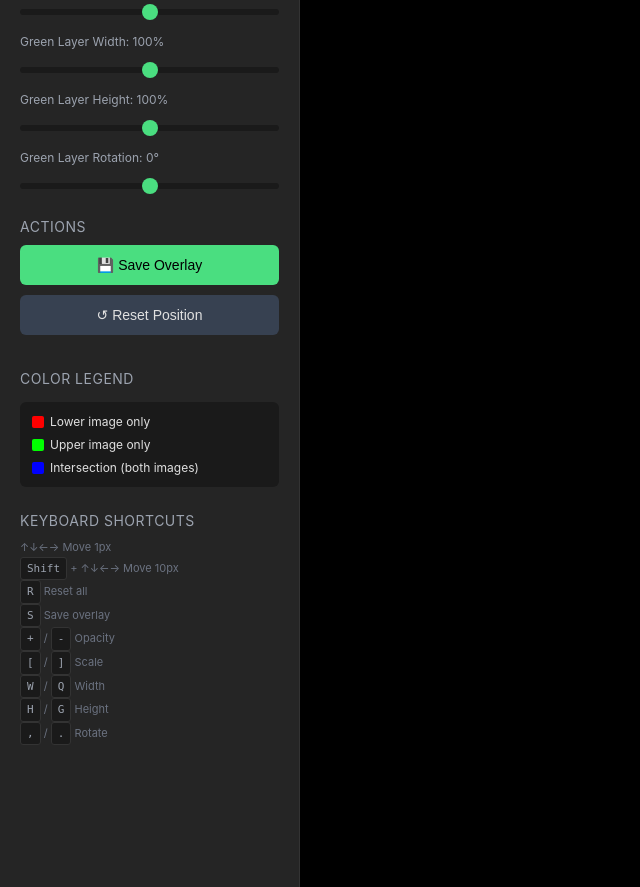
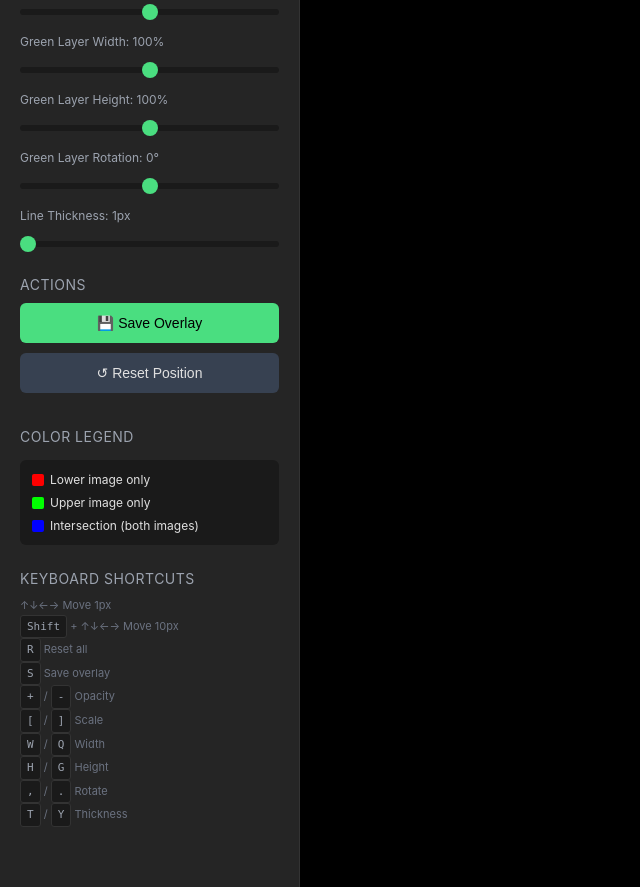
Before and after one commit to vishantsavaliya/ArchiDiff, a Flask app: page / in a window 1280 px wide. Shown: the part 294-1181 px from the top of the page, without its empty margins (0-640 px from the left). Run offline with Flask 3, Linux system fonts and the light colour scheme; parts of the project's set-up code (start-up, migrations or seed data) failed here and were passed over.

Commit message:
Add line thickness control to interactive overlay tool
- Added thickness parameter (1-10px) to OverlayState
- Morphological dilation to make lines thicker for better visibility
- New slider control for line thickness in UI
- Keyboard shortcuts: T (decrease) / Y (increase) thickness
- Reset includes thickness parameter
- Applied to both red and green layers for consistent thickness

```diff
--- a/backend/interactive_overlay.py
+++ b/backend/interactive_overlay.py
@@ -29,6 +29,7 @@ class OverlayState:
         self.scale_x = 1.0  # Width scale
         self.scale_y = 1.0  # Height scale
         self.rotation = 0.0  # Rotation angle in degrees
+        self.thickness = 1  # Line thickness (1-10px)
         self.image1_path = None
         self.image2_path = None
 
@@ -80,6 +81,12 @@ def create_overlay():
     # Invert grayscale: white background (255) becomes black (0), dark lines become bright
     gray1_inv = 255 - gray1
     gray2_inv = 255 - gray2
+
+    # Apply thickness/dilation to make lines thicker if needed
+    if state.thickness > 1:
+        kernel = np.ones((state.thickness, state.thickness), np.uint8)
+        gray1_inv = cv2.dilate(gray1_inv, kernel, iterations=1)
+        gray2_inv = cv2.dilate(gray2_inv, kernel, iterations=1)
 
     # Upper image -> Green channel (with rotation, scale, and offset)
     # Apply transformations: scale (width/height) and rotate
@@ -171,6 +178,7 @@ def get_image():
         'scale_x': state.scale_x,
         'scale_y': state.scale_y,
         'rotation': state.rotation,
+        'thickness': state.thickness,
         'width': state.img1.shape[1],
         'height': state.img1.shape[0]
     })
@@ -221,6 +229,14 @@ def set_rotation():
     state.rotation = float(data.get('rotation', 0.0))
     return jsonify({'success': True})
 
+@app.route('/set_thickness', methods=['POST'])
+def set_thickness():
+    """Update line thickness"""
+    data = request.json
+    thickness = int(data.get('thickness', 1))
+    state.thickness = max(1, min(10, thickness))
+    return jsonify({'success': True})
+
 @app.route('/reset', methods=['POST'])
 def reset():
     """Reset offset to 0,0"""
@@ -231,6 +247,7 @@ def reset():
     state.scale_x = 1.0
     state.scale_y = 1.0
     state.rotation = 0.0
+    state.thickness = 1
     return jsonify({'success': True})
 
 @app.route('/save', methods=['POST'])
--- a/backend/templates/interactive_overlay.html
+++ b/backend/templates/interactive_overlay.html
@@ -275,6 +275,13 @@
                     </label>
                     <input type="range" id="rotation-slider" min="-180" max="180" value="0">
                 </div>
+
+                <div class="control-group">
+                    <label class="control-label">
+                        Line Thickness: <span id="thickness-value">1</span>px
+                    </label>
+                    <input type="range" id="thickness-slider" min="1" max="10" value="1" step="1">
+                </div>
             </div>
 
             <div class="section">
@@ -313,6 +320,7 @@
                     <div><kbd>W</kbd> / <kbd>Q</kbd> Width</div>
                     <div><kbd>H</kbd> / <kbd>G</kbd> Height</div>
                     <div><kbd>,</kbd> / <kbd>.</kbd> Rotate</div>
+                    <div><kbd>T</kbd> / <kbd>Y</kbd> Thickness</div>
                 </div>
             </div>
         </div>
@@ -471,6 +479,16 @@
                     adjustScaleY(-0.05);
                     e.preventDefault();
                     break;
+                case 't':
+                case 'T':
+                    adjustThickness(-1);
+                    e.preventDefault();
+                    break;
+                case 'y':
+                case 'Y':
+                    adjustThickness(1);
+                    e.preventDefault();
+                    break;
             }
 
             if (dx !== 0 || dy !== 0) {
@@ -547,6 +565,19 @@
             });
         });
 
+        // Thickness slider
+        document.getElementById('thickness-slider').addEventListener('input', (e) => {
+            const thickness = parseInt(e.target.value);
+            fetch('/set_thickness', {
+                method: 'POST',
+                headers: {'Content-Type': 'application/json'},
+                body: JSON.stringify({thickness: thickness})
+            }).then(() => {
+                document.getElementById('thickness-value').textContent = e.target.value;
+                updateImage();
+            });
+        });
+
         function setOffset(x, y) {
             return fetch('/set_offset', {
                 method: 'POST',
@@ -568,6 +599,8 @@
                     document.getElementById('scale-y-value').textContent = '100%';
                     document.getElementById('rotation-slider').value = 0;
                     document.getElementById('rotation-value').textContent = '0°';
+                    document.getElementById('thickness-slider').value = 1;
+                    document.getElementById('thickness-value').textContent = '1';
                     updateImage();
                 });
         }
@@ -606,6 +639,14 @@
             slider.dispatchEvent(new Event('input'));
         }
 
+        function adjustThickness(delta) {
+            const slider = document.getElementById('thickness-slider');
+            let newValue = parseInt(slider.value) + delta;
+            newValue = Math.max(1, Math.min(10, newValue));
+            slider.value = newValue;
+            slider.dispatchEvent(new Event('input'));
+        }
+
         function adjustScaleX(delta) {
             const slider = document.getElementById('scale-x-slider');
             let newValue = parseInt(slider.value) + (delta * 100);
```
